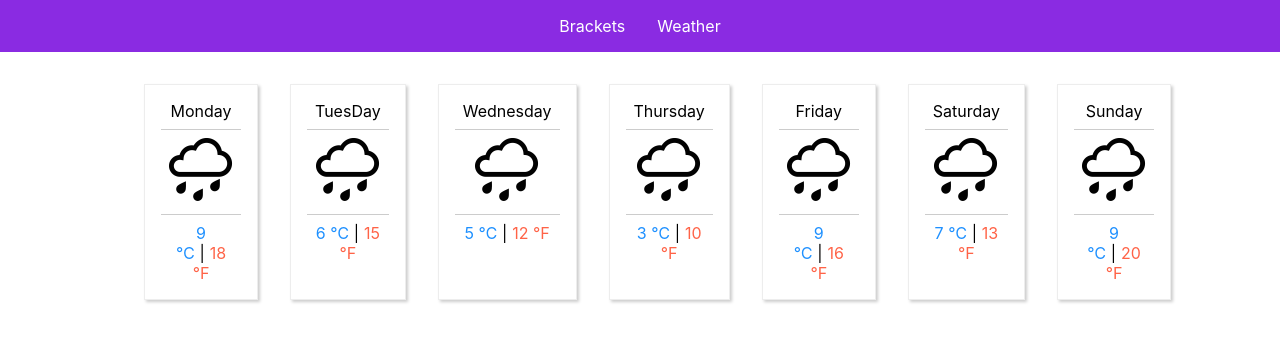
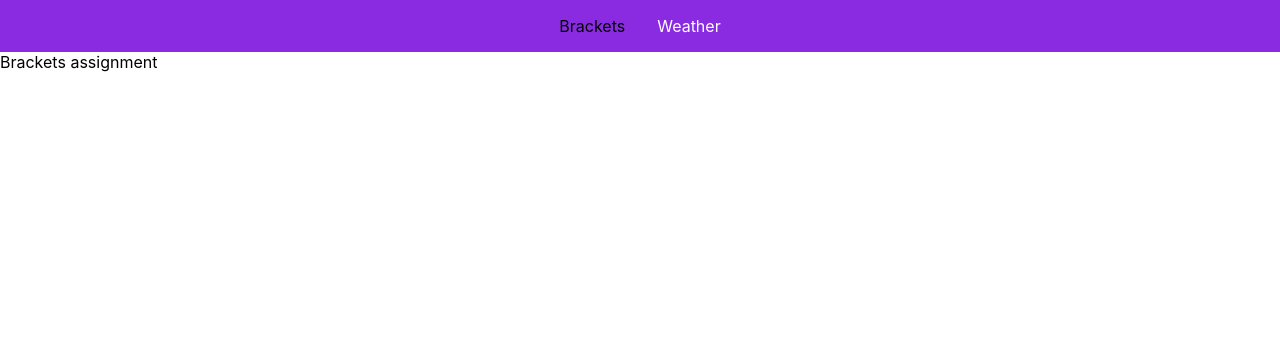
Before and after one commit to TodorGarnev/react-assignment, a React (Create React App) app: page /brackets in a window 1280 px wide. Shown: the top 342 px of the page. Built offline with nearby package versions, Linux system fonts and the light colour scheme.

Commit message:
Added routing.

```diff
--- a/package.json
+++ b/package.json
@@ -12,6 +12,7 @@
     "@types/react-dom": "^16.9.8",
     "react": "^16.13.1",
     "react-dom": "^16.13.1",
+    "react-router-dom": "^5.2.0",
     "react-scripts": "3.4.1",
     "typescript": "^3.7.5"
   },
@@ -35,5 +36,8 @@
       "last 1 firefox version",
       "last 1 safari version"
     ]
+  },
+  "devDependencies": {
+    "@types/react-router-dom": "^5.1.5"
   }
 }
--- a/src/App.tsx
+++ b/src/App.tsx
@@ -1,15 +1,21 @@
 import React from 'react';
+import { BrowserRouter, Route, Switch, Redirect } from 'react-router-dom';
 import './App.css';
 
 import Header from './components/Header/Header';
-import Weather from './components/Weather/Weather'
+import Weather from './components/Weather/Weather';
+import Brackets from './components/Brackets/Brackets';
 
 const App = () => {
   return (
-    <React.Fragment>
+    <BrowserRouter>
       <Header />
-      <Weather />
-    </React.Fragment>
+      <Switch>
+        <Route path="/brackets" component={Brackets} />
+        <Route path="/weather" component={Weather} />
+        <Redirect to="/brackets" />
+      </Switch>
+    </BrowserRouter>
   );
 }
 
--- /dev/null
+++ b/src/components/Brackets/Brackets.tsx
@@ -0,0 +1,15 @@
+import React, { FunctionComponent } from "react";
+import styles from './Brackets.module.css';
+
+
+interface Props { }
+
+const Brackets: FunctionComponent<Props> = (props) => {
+	return (
+		<section>
+            Brackets assignment
+		</section>
+	);
+};
+
+export default Brackets;
--- a/src/components/Header/Header.module.css
+++ b/src/components/Header/Header.module.css
@@ -5,14 +5,22 @@
 	justify-content: center;
 	list-style-type: none;
 	background-color: blueviolet;
-	color: #fff;
 }
 
 .navigation .headerItem {
 	padding: 1rem;
 }
 
-.navigation .headerItem:hover {
+.navigation .headerItem a {
+	color: #fff;
+	text-decoration: none;
+}
+
+.navigation .headerItem a.active {
+	color: #000;
+}
+
+.navigation .headerItem a:hover {
 	cursor: pointer;
 	color: #000;
 }
--- a/src/components/Header/Header.tsx
+++ b/src/components/Header/Header.tsx
@@ -1,4 +1,5 @@
 import React, { FunctionComponent } from "react";
+import { NavLink } from 'react-router-dom';
 import styles from './Header.module.css';
 
 interface Props { }
@@ -7,8 +8,12 @@ const Header: FunctionComponent<Props> = (props) => {
   return (
     <nav>
       <ul className={styles.navigation}>
-				<li className={styles.headerItem}>Brackets</li>
-				<li className={styles.headerItem}>Weather</li>
+        <li className={styles.headerItem}>
+          <NavLink to="/brackets" activeClassName={styles.active}>Brackets</NavLink>
+        </li>
+        <li className={styles.headerItem}>
+          <NavLink to="/weather" activeClassName={styles.active}>Weather</NavLink>
+        </li>
       </ul>
     </nav>
   );
```
Also changed, not shown: src/components/Brackets/Brackets.module.css (added), 1 other file (tests, documents, lock files or other folders). Lines whose indentation alone changed are shown as unchanged.
